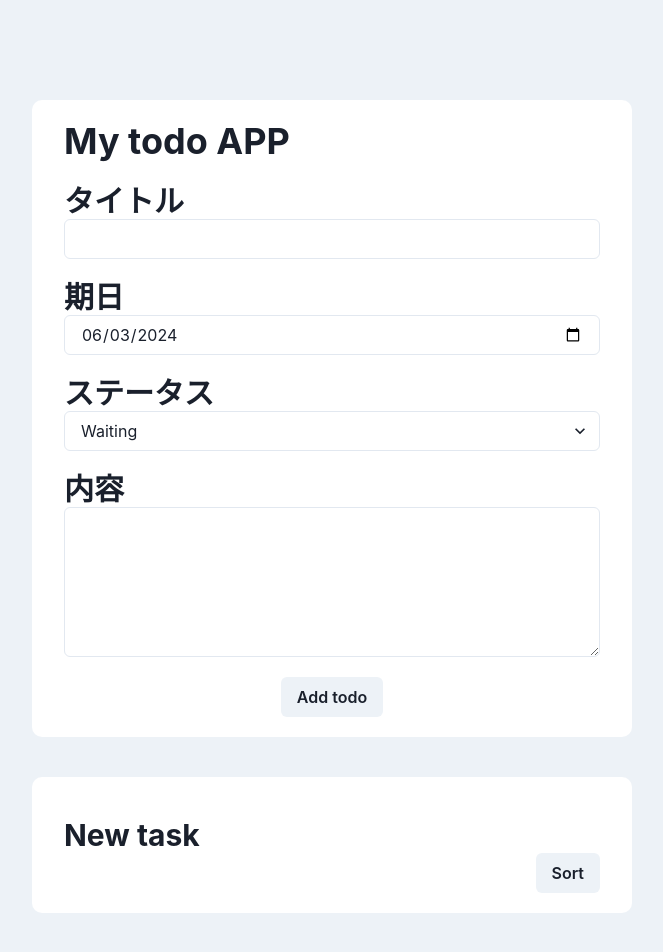
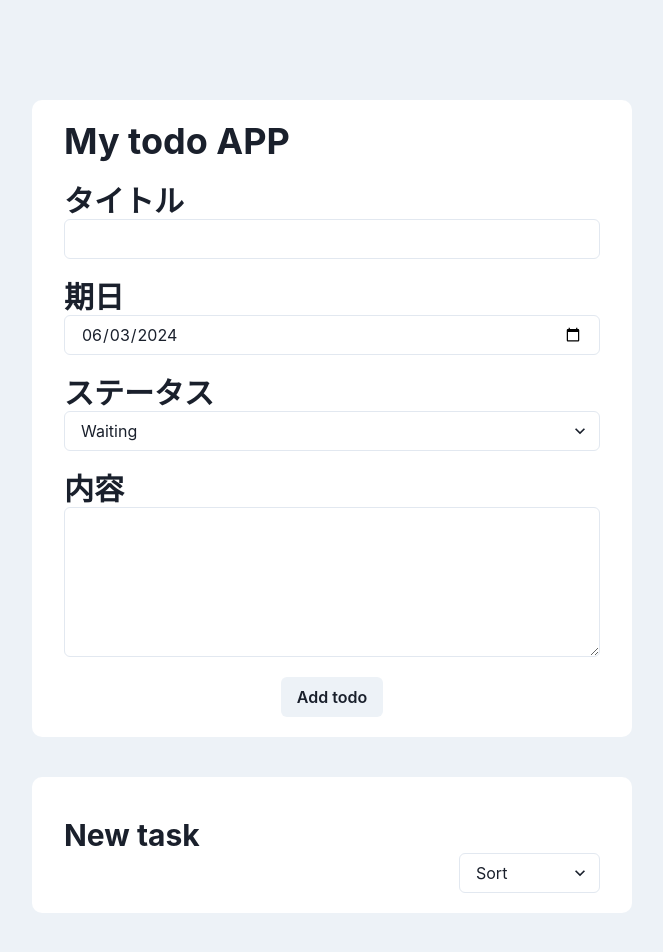
Before and after one commit to RyogoIimura/react_my-todo_ts, a React (Create React App) app: page / in a window 1280 px wide. Shown: the top 952 px of the page, without its empty margins (308-971 px from the left). Built offline with nearby package versions, Linux system fonts and the light colour scheme.

Commit message:
sort 実装完了

```diff
--- a/src/App.tsx
+++ b/src/App.tsx
@@ -1,5 +1,5 @@
 import React, { useState } from 'react';
-import { ChakraProvider } from "@chakra-ui/react";
+import { Box, Button, ChakraProvider, Heading, ListItem, Select, UnorderedList } from "@chakra-ui/react";
 import './App.css';
 
 import { theme } from "./theme/theme";
@@ -13,7 +13,7 @@ import { Todo } from './types/todo';
 function App() {
 
   // Common
-  const [newTasks, setnewTasks] = useState<Array<Todo>>([]);
+  const [newTasks, setNewTasks] = useState<Array<Todo>>([]);
 
   const statusArray: Array<string> = [
     'Waiting',
@@ -44,7 +44,7 @@ function App() {
       status: todo.status,
       cont: todo.cont
     });
-    setnewTasks(task);
+    setNewTasks(task);
     // console.log(task);
 
     setTodo({
@@ -61,8 +61,33 @@ function App() {
   const onClickDelete = (index: number) => {
     const task = [...newTasks];
     task.splice(index,1)
-    setnewTasks(task);
+    setNewTasks(task);
   };
+
+  const [sort, setSort] = useState<string>('');
+  const sortArray: Array<string> = [
+    'Sort',
+    'Ascending',
+    'Descending'
+  ];
+
+  const onChangeSort = (e: React.ChangeEvent<HTMLSelectElement>) => {
+    const task = [...newTasks];
+    // Ascending の場合(昇順)
+    if( e.target.value === 'Ascending' ){
+      task.sort((a,b) => (a.term < b.term ? -1 : 1))
+    }
+    // Descending の場合(降順)
+    if( e.target.value === 'Descending' ){
+      task.sort((a,b) => (a.term > b.term ? -1 : 1))
+    }
+    // Sort の場合(作成日順)
+    if( e.target.value === 'Sort' ){
+      task.sort((a,b) => (a.date < b.date ? -1 : 1))
+    }
+    setNewTasks(task);
+    setSort(e.target.value)
+  }
 
 
   // EditTodo
@@ -100,7 +125,7 @@ function App() {
       status: edit.status,
       cont: edit.cont
     };
-    setnewTasks(task);
+    setNewTasks(task);
     document.body.classList.remove('visible');
   };
 
@@ -118,11 +143,78 @@ function App() {
         onClickAdd={onClickAdd}
       />
 
-      <NewTasks
+      <Box id='new_task' w={{ base: '350px', md: '600px' }} px={8} py={5} mx="auto" mt={10} backgroundColor='white' rounded={10} >
+        <Heading as='h2' size='lg' noOfLines={1} mt={5}>
+          New task
+        </Heading>
+        <Box
+          display='flex'
+          justifyContent='flex-end'
+        >
+          <Select
+            id='sort'
+            w='fit-content'
+            value={sort}
+            onChange={onChangeSort}
+          >
+            {
+              sortArray.map((sort, index) => (
+                <option key={index}>{sort}</option>
+              ))
+            }
+          </Select>
+        </Box>
+
+        <Box >
+          <UnorderedList styleType="''" ml={0}>
+            {
+              newTasks.map((task, index) => (
+                <ListItem key={index} border='1px' px={8} py={5} mt={5} rounded={10}>
+                  <Heading as='h3' size='md' noOfLines={1} mt={5}>
+                    タイトル : {task.title}
+                  </Heading>
+                  <Heading as='h3' size='md' noOfLines={1} mt={5}>
+                    作成日 : {`${task.date.getFullYear()}/${task.date.getMonth()+1}/${task.date.getDate()}`}
+                  </Heading>
+                  <Heading as='h3' size='md' noOfLines={1} mt={5}>
+                    期日 : {`${task.term.getFullYear()}/${task.term.getMonth()+1}/${task.term.getDate()}`}
+                  </Heading>
+                  <Heading as='h3' size='md' noOfLines={1} mt={5}>
+                    ステータス : {task.status}
+                  </Heading>
+                  <Heading as='h3' size='md' noOfLines={1} mt={5}>
+                    内容 : {task.cont}
+                  </Heading>
+
+                  <Box
+                    display='flex'
+                    justifyContent='center'
+                    mt={10}
+                  >
+                    <Button
+                      onClick={() => onClickEdit(index)}
+                    >
+                      Edit
+                    </Button>
+                    <Button
+                      ml={5}
+                      onClick={() => onClickDelete(index)}
+                    >
+                      Discontinued
+                    </Button>
+                  </Box>
+                </ListItem>
+              ))
+            }
+          </UnorderedList>
+        </Box>
+      </Box>
+
+      {/* <NewTasks
         newTasks={newTasks}
         onClickEdit={onClickEdit}
         onClickDelete={onClickDelete}
-      />
+      /> */}
 
       <EditTodo
         edit={edit}
```
